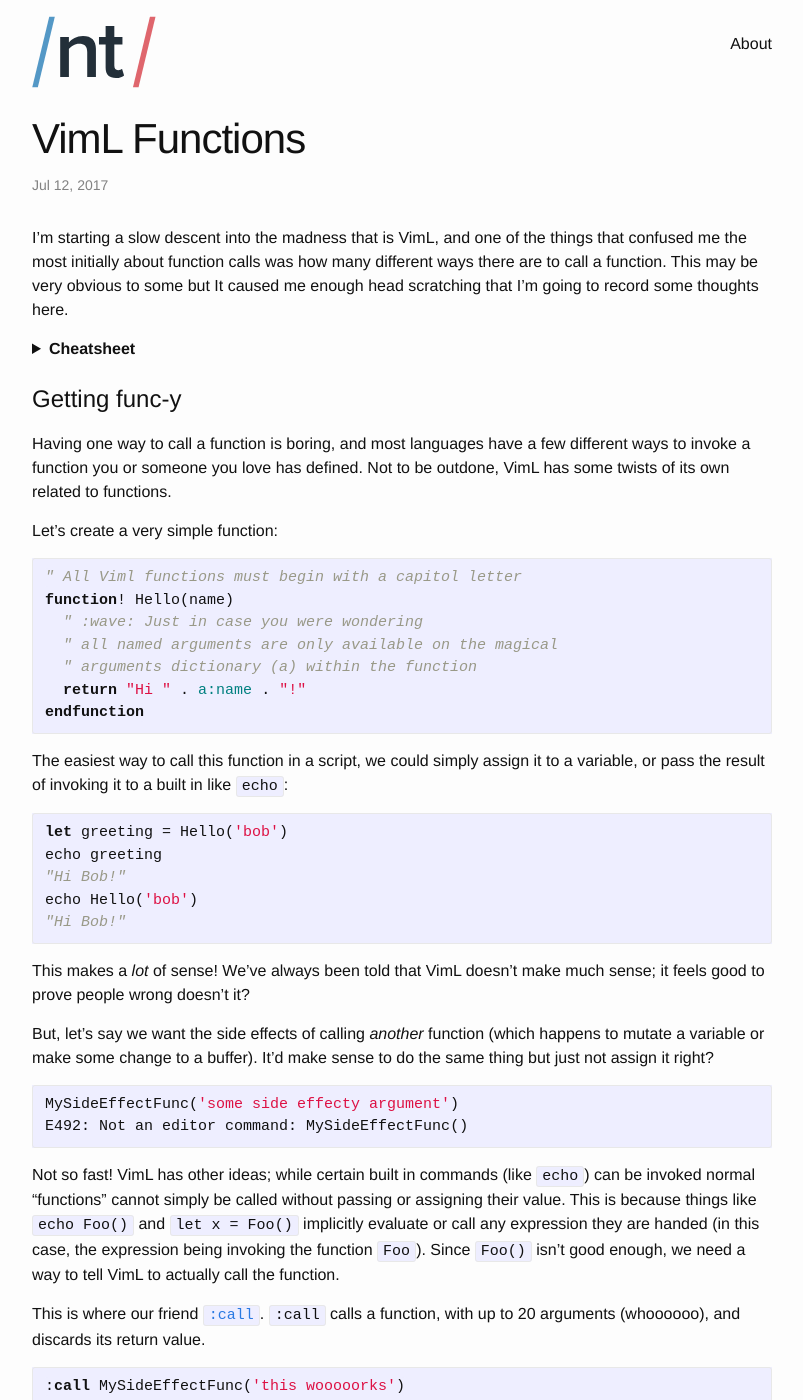
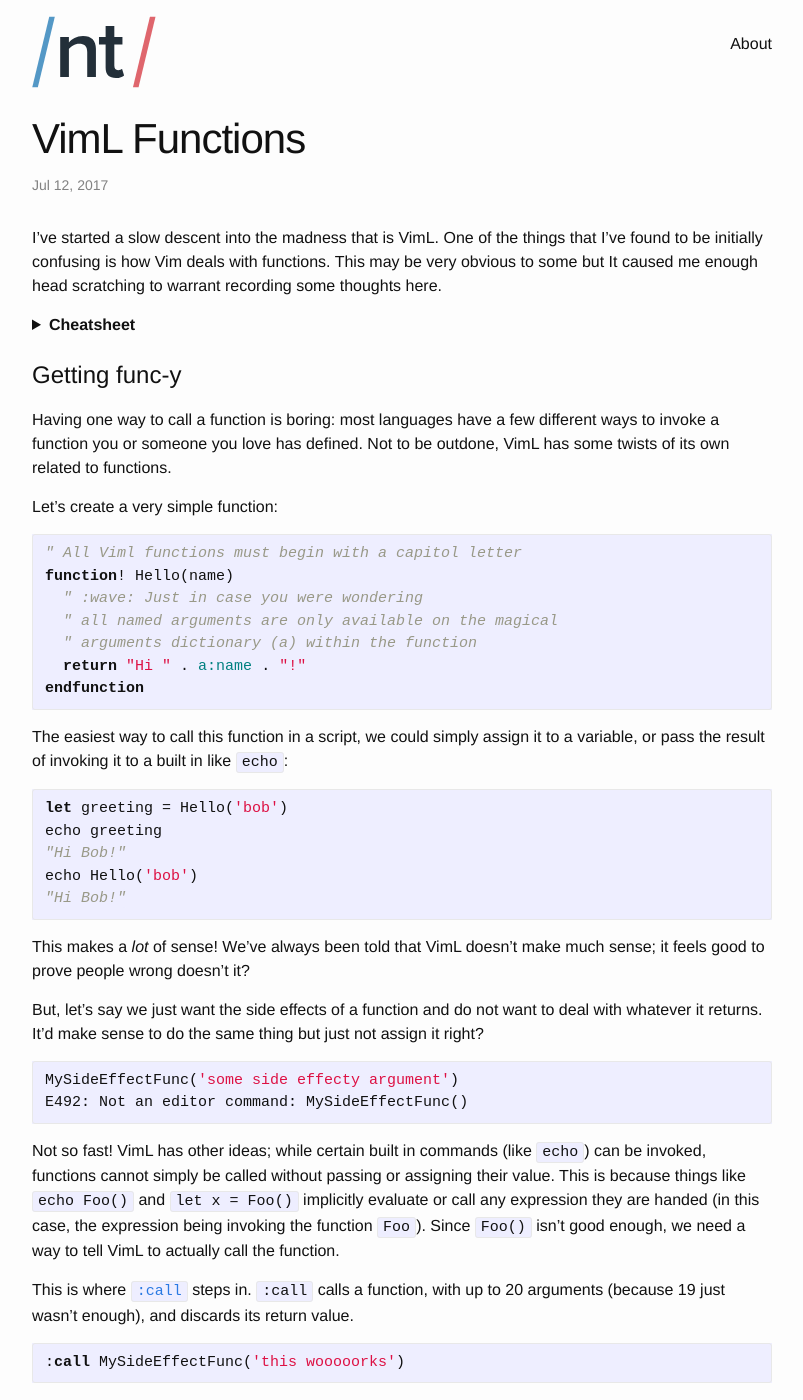
Before and after one commit to NickTomlin/nicktomlin.github.io, a Jekyll site: the page built from _posts/2017-07-12-viml-functions.md, in a window 1280 px wide and 1400 px high. Shown: the whole window, without its empty margins (238-1041 px from the left). Built offline with Jekyll 4.4.1, drawn with Linux system fonts in a browser that asks for light colours; comment, search, counter and statistics services are not loaded; some of the changed text lies outside the part shown.

Commit message:
posts: Edits to VimL post for clarity/typo fixing

````diff
--- a/_posts/2017-07-12-viml-functions.md
+++ b/_posts/2017-07-12-viml-functions.md
@@ -3,7 +3,7 @@ layout: post
 title: VimL Functions
 ---
 
-I'm starting a slow descent into the madness that is VimL, and one of the things that confused me the most initially about function calls was how many different ways there are to call a function. This may be very obvious to some but It caused me enough head scratching that I'm going to record some thoughts here.
+I've started a slow descent into the madness that is VimL. One of the things that I've found to be initially confusing is how Vim deals with functions. This may be very obvious to some but It caused me enough head scratching to warrant recording some thoughts here.
 
 <details class="tldr" markdown="1">
   <summary>Cheatsheet</summary>
@@ -40,7 +40,7 @@ echo map([1, 2, 3], { _, val -> val * 2 })
 
 # Getting func-y
 
-Having one way to call a function is boring, and most languages have a few different ways to invoke a function you or someone you love has defined. Not to be outdone, VimL has some twists of its own related to functions.
+Having one way to call a function is boring: most languages have a few different ways to invoke a function you or someone you love has defined. Not to be outdone, VimL has some twists of its own related to functions.
 
 Let's create a very simple function:
 
@@ -66,16 +66,16 @@ echo Hello('bob')
 
 This makes a _lot_ of sense! We've always been told that VimL doesn't make much sense; it feels good to prove people wrong doesn't it?
 
-But, let's say we want the side effects of calling _another_ function (which happens to mutate a variable or make some change to a buffer). It'd make sense to do the same thing but just not assign it right?
+But, let's say we just want the side effects of a function and do not want to deal with whatever it returns. It'd make sense to do the same thing but just not assign it right?
 
 ```viml
 MySideEffectFunc('some side effecty argument')
 E492: Not an editor command: MySideEffectFunc()
 ```
 
-Not so fast! VimL has other ideas; while certain built in commands (like `echo`) can be invoked normal "functions" cannot simply be called without passing or assigning their value. This is because things like `echo Foo()` and `let x = Foo()` implicitly evaluate or call any expression they are handed (in this case, the expression being invoking the function `Foo`). Since `Foo()` isn't good enough, we need a way to tell VimL to actually call the function.
+Not so fast! VimL has other ideas; while certain built in commands (like `echo`) can be invoked, functions cannot simply be called without passing or assigning their value. This is because things like `echo Foo()` and `let x = Foo()` implicitly evaluate or call any expression they are handed (in this case, the expression being invoking the function `Foo`). Since `Foo()` isn't good enough, we need a way to tell VimL to actually call the function.
 
-This is where our friend [`:call`](http://vimdoc.sourceforge.net/htmldoc/eval.html#:call). `:call` calls a function, with up to 20 arguments (whoooooo), and discards its return value.
+This is where [`:call`](http://vimdoc.sourceforge.net/htmldoc/eval.html#:call) steps in. `:call` calls a function, with up to 20 arguments (because 19 just wasn't enough), and discards its return value.
 
 ```viml
 :call MySideEffectFunc('this wooooorks')
@@ -85,7 +85,7 @@ Call is the _the_ way of calling functions within your plugins, or invoking othe
 
 # Show me your references
 
-Now that that is sorted, let's explore another way we can use our functions: references. Let's take a common example, using [`map`](http://vimdoc.sourceforge.net/htmldoc/eval.html#map()) with a function we've previously defined. We can use Vim's `function` keyword to create a funcref (that is a reference to function *wink* *wink*) which allows us to pass it to `map`, `filter`, or another function.
+Let's explore another way we can use our functions: references. Let's take a common example, using [`map`](http://vimdoc.sourceforge.net/htmldoc/eval.html#map()) with a function we've previously defined. We can use Vim's `function` keyword to create a funcref (that is a reference to function *wink* *wink*) which allows us to pass it to `map`, `filter`, or another function.
 
 ```viml
 function Exclaim(idx, name)
@@ -128,7 +128,7 @@ echo exclaimed
 " ['Hey!', 'Howdy!', 'Hi!']
 ```
 
-And, we can remove our simple function entirely and perform our string modifications within the Lambda if we want:
+We can even remove our simple function entirely and perform our string modifications within the Lambda if we want:
 
 ```viml
 let greetings = ['Hey', 'Howdy', 'Hi']
````
